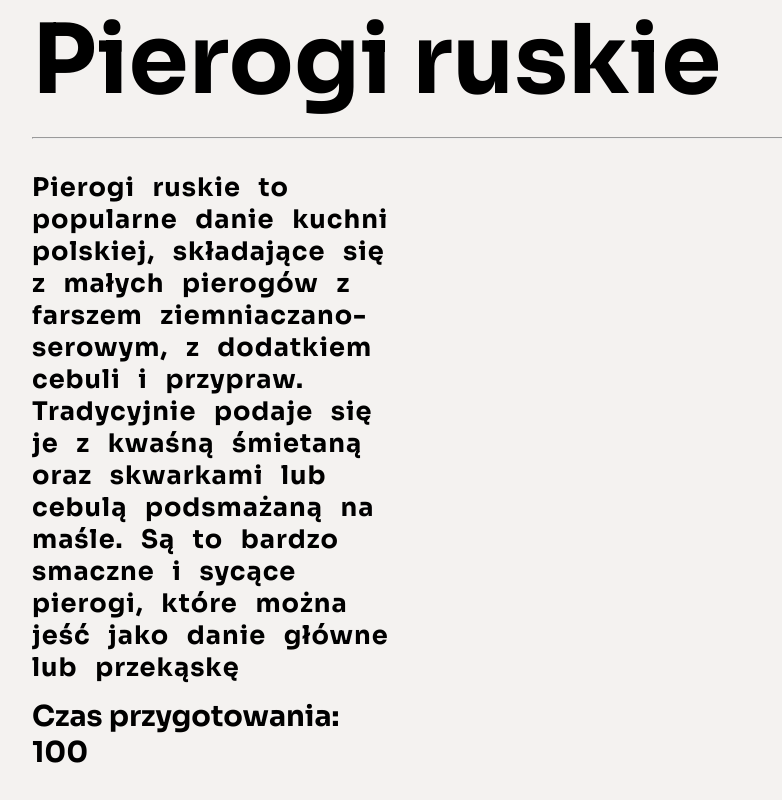
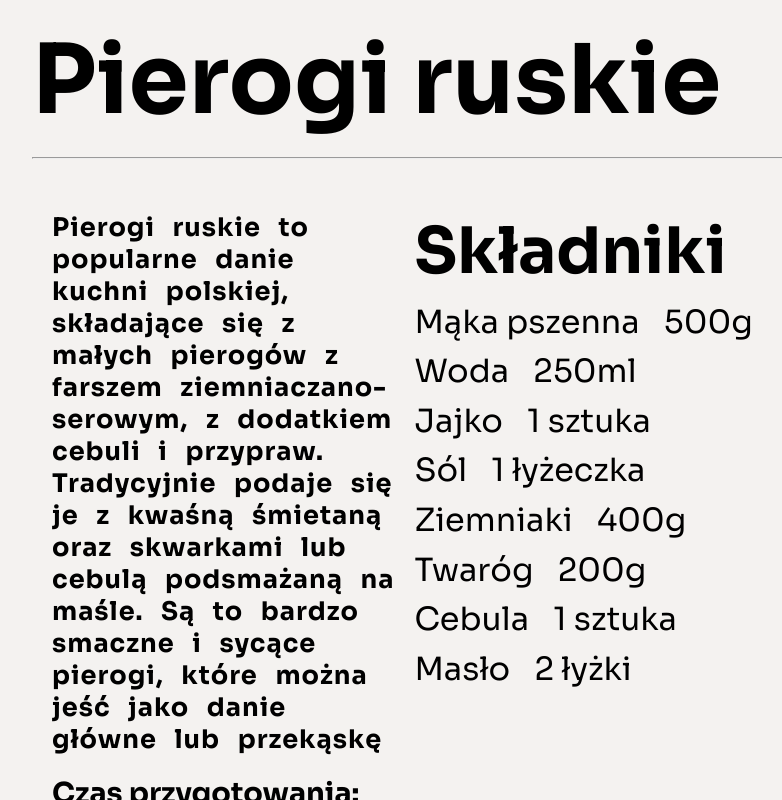
Before and after one commit to PiotrO9/YourRecipe, a Vue app: page / in a window 1280 px wide. Both pictures are taken after a click on the element "Pierogi ruskie". Shown: the whole page, without its empty margins (160-942 px from the left). Built offline with nearby package versions, Linux system fonts and the light colour scheme.

Commit message:
Add animation for recipe details and create ingredient component

```diff
--- a/src/GlobalStyles/variabless.scss
+++ b/src/GlobalStyles/variabless.scss
@@ -1,5 +1,7 @@
 @import './mixins.scss';
 @import url('https://fonts.googleapis.com/css2?family=Sora:wght@400;700&display=swap');
+@import url('https://fonts.googleapis.com/css2?family=Kaushan+Script&display=swap');
+@import url('https://fonts.googleapis.com/css2?family=M+PLUS+Rounded+1c:wght@300;700;800;900&display=swap');
 
 $CremeBackground: rgb(244,242,240);
 
--- /dev/null
+++ b/src/components/Common-components/Ingredient.vue
@@ -0,0 +1,33 @@
+<template>
+  <div class="Ingredient">
+    <p>{{ $props.ingredients[0] }}</p>
+    <p>{{ $props.ingredients[1] }}</p>
+  </div>
+</template>
+
+<script lang="ts">
+import { defineComponent } from 'vue';
+
+export default defineComponent ({
+    props: ['ingredients']
+})
+</script>
+
+<style scoped lang="scss">
+@import "../../GlobalStyles/variabless.scss";
+.Ingredient {
+    display: flex;
+    flex-direction: row;
+    gap: 1.5rem;
+    margin-top: 0.6rem;
+
+    p {
+        font-size: 2rem;
+        font-family: "Sora";
+
+        &::first-letter {
+            text-transform: uppercase;
+        }
+    }
+}
+</style>
--- a/src/views/DetailView.vue
+++ b/src/views/DetailView.vue
@@ -16,7 +16,12 @@
                     </div>
                 </section>
                 <section class="right">
-
+                    <p>Składniki</p>
+                    <div class="Ingredients">
+                        <Ingredient v-for="(ingredient, index) in recipe?.ingredients"
+                        :key="index"
+                        :ingredients="ingredient"/>
+                    </div>
                 </section>
             </div>
         </div>
@@ -29,6 +34,7 @@ import { defineComponent } from 'vue';
 import { useDetailObject } from '@/stores/detailObject';
 import type Recipe from '@/types/Recipe';
 import CombineFullImagePath from '@/utils/CombineFullImagePath';
+import Ingredient from '@/components/Common-components/ingredient.vue';
 
 export default defineComponent ({
     data(): {recipe: null | Recipe, imageFullPath: undefined | string} {
@@ -42,6 +48,9 @@ export default defineComponent ({
             return useDetailObject()
         }
     },
+    components: {
+        Ingredient
+    },
     mounted() {
         this.recipe = this.detailObject.$state.detailRecipe as Recipe
         this.imageFullPath = CombineFullImagePath(this.recipe.ImagePath)
@@ -51,11 +60,37 @@ export default defineComponent ({
         setTimeout(() => {
             tmp.scrollIntoView({behavior: 'smooth'})
         }, 1500);
+
+        const leftElements: HTMLCollection = document.querySelector(".left").children
+        const rightElements: HTMLCollection = document.querySelector(".right").children
+
+        console.log(123)
+        console.log(rightElements)
+
+        const observer = new IntersectionObserver((entries) => {
+            entries.forEach((entry) => {
+                if(entry.isIntersecting) {
+                    entry.target.classList.add('show')
+                }
+            })
+        })
+
+        for(let i = 0; i < leftElements.length;i++) {
+            setTimeout(() => {
+                observer.observe(leftElements[i])
+            });
+        }
+
+        for(let i = 0; i < rightElements.length;i++) {
+            setTimeout(() => {
+                observer.observe(rightElements[i])
+            });
+        }
     }
 })
 </script>
 
-<style lang="scss">
+<style scoped lang="scss">
 @import '@/GlobalStyles/variabless.scss';
 
 .detailView {
@@ -79,8 +114,8 @@ export default defineComponent ({
         left: 8rem;
         user-select: none;
         font-size: 8rem;
-        color: white;
-        font-family: "Sora";
+        color: $CremeBackground;
+        font-family: "Kaushan Script";
         text-shadow: -1px -1px 0 #000, 1px -1px 0 #000, -1px 1px 0 #000, 1px 1px 0 #000;
 
         animation: slide-in 2s forwards;
@@ -103,8 +138,9 @@ export default defineComponent ({
 
             p {
                 font-size: 6rem;
-                font-weight: bold;
+                font-weight: 600;
                 font-family: "Sora";
+                margin-top: 20px;
             }
 
             hr {
@@ -125,6 +161,13 @@ export default defineComponent ({
                 .left {
                     width: 40%;
                     height: 100%;
+                    margin-left: 20px;
+
+                    * {
+                        &.show {
+                            animation: show-up-left 2s forwards;
+                        }
+                    }
 
                     p {
                         font-size: 1.4rem;
@@ -173,6 +216,17 @@ export default defineComponent ({
                 .right {
                     width: 60%;
                     height: 100%;
+                    margin-left: 20px;
+
+                    * {
+                        &.show {
+                            animation: show-up-right 2s forwards;
+                        }
+                    }
+
+                    p {
+                        font-size: 4rem;
+                    }
                 }
             }
         }
@@ -188,5 +242,27 @@ export default defineComponent ({
             opacity: 1;
         }
     }
+
+    @keyframes show-up-left {
+        0% {
+            transform: translateX(-100vw);
+            opacity: 0;
+        }
+        100% {
+            transform: translateX(0);
+            opacity: 1;
+        }
+    }
+
+    @keyframes show-up-right {
+        0% {
+            transform: translateX(100vw);
+            opacity: 0;
+        }
+        100% {
+            transform: translateX(0);
+            opacity: 1;
+        }
+    }
 }
 </style>
```
Lines whose indentation alone changed are shown as unchanged.
